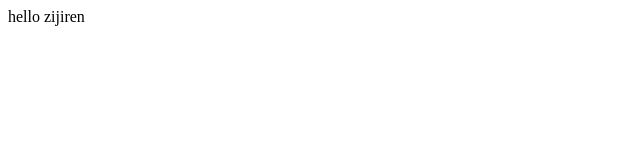
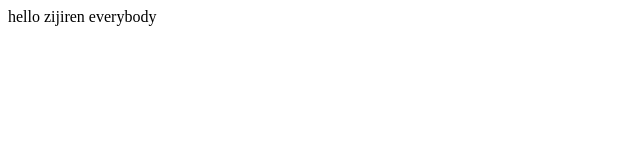
Before and after one commit to zijiren2020/first-web, a plain HTML site: page index.html in a window 1280 px wide. Shown: the full height of the page, 0-640 px from the left. Drawn offline with Linux system fonts and the light colour scheme.

Commit message:
Update index.html

```diff
--- a/index.html
+++ b/index.html
@@ -2,6 +2,6 @@
 
 <head></head>
 
-<body>hello zijiren</body>
+<body>hello zijiren everybody</body>
 
 </html>
```
